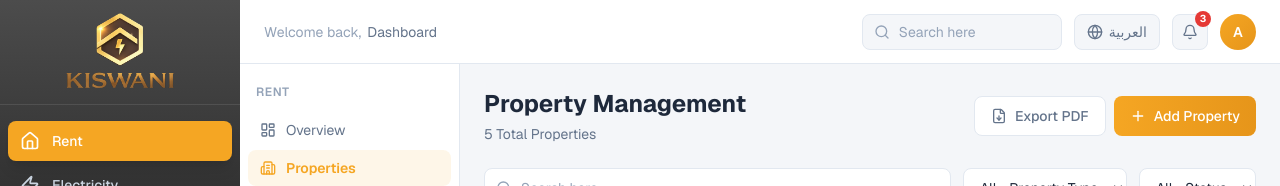
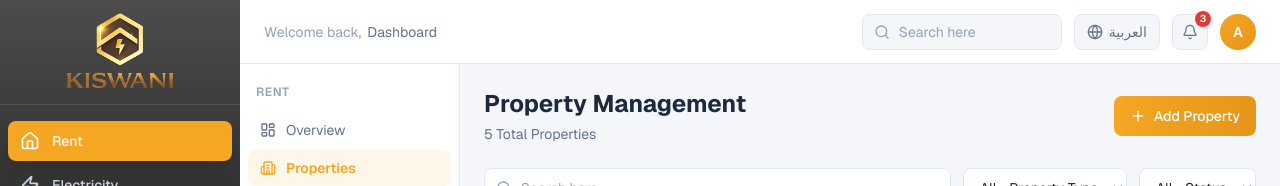
Before and after one commit to Taylerv1/keswani-system, a Next.js app in the folder client/: page /admin-dashboard/rent/properties in a window 1280 px wide. Shown: the top 186 px of the page. Built offline with nearby package versions, Linux system fonts and the light colour scheme; no server answers.

Commit message:
fix export pdf

```diff
--- a/client/app/(pages)/admin-dashboard/rent/properties/page.tsx
+++ b/client/app/(pages)/admin-dashboard/rent/properties/page.tsx
@@ -8,7 +8,6 @@ import {
   Building2,
   Home,
   MapPin,
-  FileDown,
   Eye,
 } from "lucide-react";
 import { useTranslation } from "@/lib/translation-context";
@@ -127,9 +126,7 @@ export default function PropertiesPage() {
   const totalPages = Math.ceil(filtered.length / PAGE_SIZE);
   const paginated = filtered.slice((page - 1) * PAGE_SIZE, page * PAGE_SIZE);
 
-  const handleExportPdf = () => {
-    alert("PDF export is a mock placeholder.");
-  };
+
 
   return (
     <div>
@@ -144,13 +141,6 @@ export default function PropertiesPage() {
           </p>
         </div>
         <div className="flex items-center gap-2">
-          <button
-            onClick={handleExportPdf}
-            className="h-10 px-4 rounded-lg border border-surface-border bg-surface text-text-secondary hover:text-primary hover:border-primary/40 transition-colors text-sm font-medium cursor-pointer flex items-center gap-2"
-          >
-            <FileDown size={16} />
-            {t("exportPdf")}
-          </button>
           <button
             onClick={openAdd}
             className="h-10 px-4 rounded-lg bg-gradient-to-r from-primary to-primary-hover text-white text-sm font-medium cursor-pointer flex items-center gap-2 border-0 hover:shadow-lg hover:shadow-primary/25 transition-all"
```
